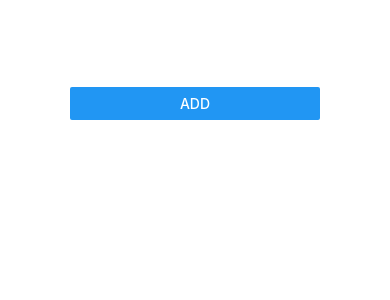
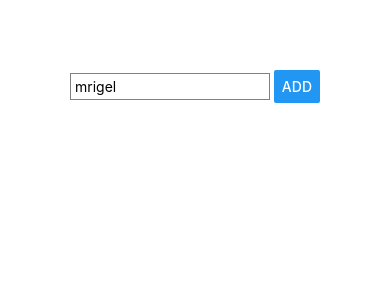
Before and after one commit to Sedki-Sghairi/react-native-course, a React Native app: screen / in a window 390 px wide. Shown: the top 300 px of the page. Built offline with nearby package versions, Linux system fonts and the light colour scheme.

Commit message:
react-native properties

```diff
--- a/App.js
+++ b/App.js
@@ -2,16 +2,41 @@ import React, { useState } from 'react';
 import { Button, StyleSheet, Text, TextInput, View } from 'react-native';
 
 export default function App() {
-  const [text, setText] = useState('Open up App.js to start working on your app!')
-  return (
-    <View style={{padding:70}}>
-      <View>
-        <TextInput style={{placeholder: 'course goal'}}/>
-        <Button title='Add' />
-      </View>
-      <View>
+	const [ text, setText ] = useState('');
+	const [ goals, setGoals ] = useState([]);
+	const handleChange = (text) => {
+		setText(text);
+	};
+	const handleClick = () => {
+		setGoals((currentGoals) => [ ...currentGoals, text ]);
+	};
+	return (
+		<View>
+			<View style={styles.screen}>
+				<TextInput
+					placeholder="mrigel"
+					style={styles.inputContainer}
+					onChangeText={handleChange}
+					value={text}
+				/>
+				<Button title="Add" onPress={handleClick} />
+			</View>
+			<View>{goals.map((goal) => <Text>{goal}</Text>)}</View>
+		</View>
+	);
+}
 
-      </View>
-    </View>
-  );
-}
+const styles = StyleSheet.create({
+	screen: {
+		padding: 70,
+		flexDirection: 'row',
+		justifyContent: 'space-between',
+		alignItems: 'center'
+	},
+	inputContainer: {
+		borderColor: 'grey',
+		borderWidth: 1,
+		width: ' 80%',
+		padding: 4
+	}
+});
```
Also changed, not shown: 1 other file (tests, documents, lock files or other folders).
